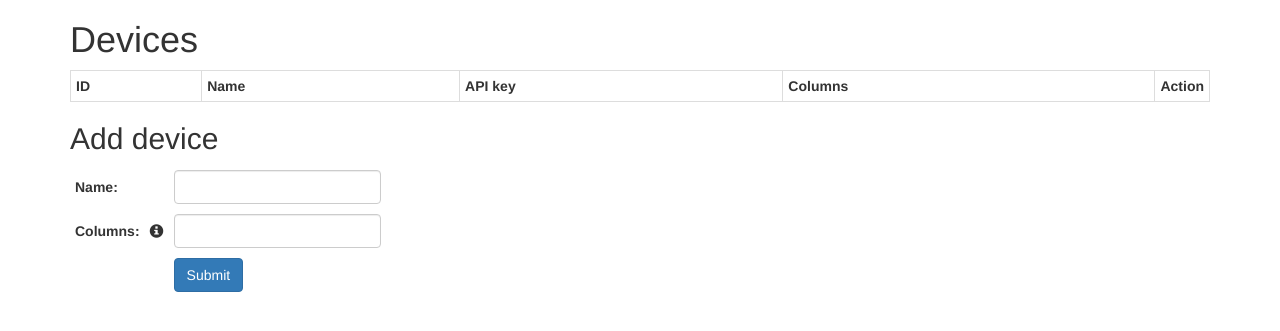
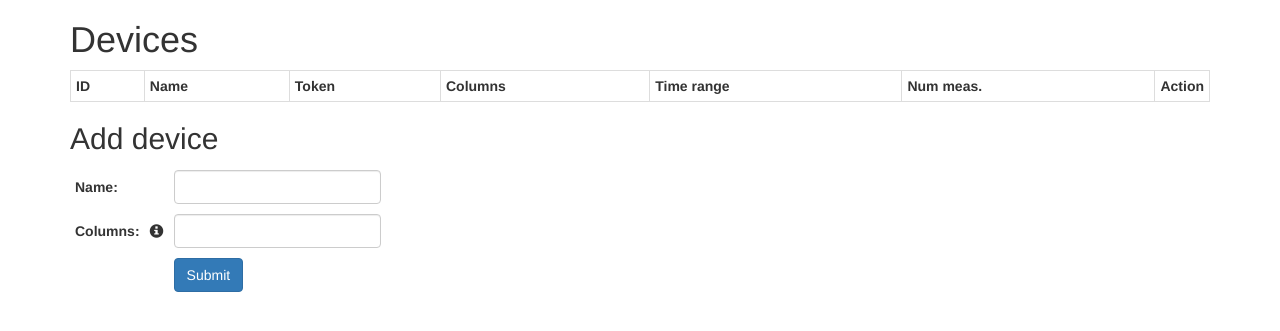
Before and after one commit to tklos/collect, a Django app: page /devices/add/ in a window 1280 px wide. Shown: the part 52-383 px from the top of the page. Run offline with Django 3.2, Linux system fonts and the light colour scheme; a user stored in the database is signed in; tables that the repository leaves empty hold one stand-in row (values such as "Sample post"); data that the repository does not hold is empty; some libraries are stand-ins or nearby versions.

Commit message:
Add number of measurements to devices in profile page

```diff
--- a/collect/apps/devices/models.py
+++ b/collect/apps/devices/models.py
@@ -3,6 +3,7 @@ from django.contrib.postgres.fields import JSONField
 from django.db import models
 from django.db.models import Max
 from django.db.models.functions import Coalesce
+from django.utils.functional import cached_property
 
 from .functions import calculate_hash
 from . import const
@@ -32,6 +33,24 @@ class Device(models.Model):
     def get_api_key_display(self):
         return '{}{}'.format(self.token, '*' * (const.DEVICE_API_KEY_LEN - const.DEVICE_TOKEN_LEN))
 
+    @cached_property
+    def num_measurements(self):
+        try:
+            return self.measurement_set__count
+        except AttributeError:
+            return self.measurement_set.count()
+
+    def get_num_measurements_display(self):
+        return self.num_measurements or ''
+
+    def get_time_range_display(self):
+        if not self.num_measurements:
+            return ''
+
+        qs = self.measurement_set.order_by('date_added')
+        first, last = qs[0], qs.reverse()[0]
+        return f'{first.date_added:%Y-%m-%d %H:%M:%S} &mdash; {last.date_added:%Y-%m-%d %H:%M:%S}'
+
     def is_matching_api_key(self, api_key):
         return calculate_hash(api_key, self.salt) == self.api_key_hash
 
--- a/collect/templates/profiles/home.html
+++ b/collect/templates/profiles/home.html
@@ -10,13 +10,15 @@
 
 <h1>Devices</h1>
 	<table class="table table-bordered table-condensed no-margin-bottom table-td-vertical-align-middle">
-		<tr><th>ID</th><th>Name</th><th>API key</th><th>Columns</th><th class="width-1px">Action</th></tr>
-		{% for d in user.device_set.all %}
+		<tr><th>ID</th><th>Name</th><th>Token</th><th>Columns</th><th>Time range</th><th>Num meas.</th><th class="width-1px">Action</th></tr>
+		{% for d in devices %}
 			<tr>
 				<td>{{d.sequence_id}}</td>
 				<td>{{d.name}}</td>
-				<td class="monospace">{{d.get_api_key_display}}</td>
+				<td class="monospace">{{d.token}}</td>
 				<td>{{d.columns|join:", "}}</td>
+				<td>{{d.get_time_range_display|safe}}</td>
+				<td>{{d.get_num_measurements_display}}</td>
 				<td><a class="btn btn-primary btn-padding-tb-sm" href="{% url 'devices:device' d_sid=d.sequence_id %}">View</a></td>
 			</tr>
 		{% endfor %}
```
Also changed, not shown: collect/apps/profiles/views.py (+11 -0 lines).
